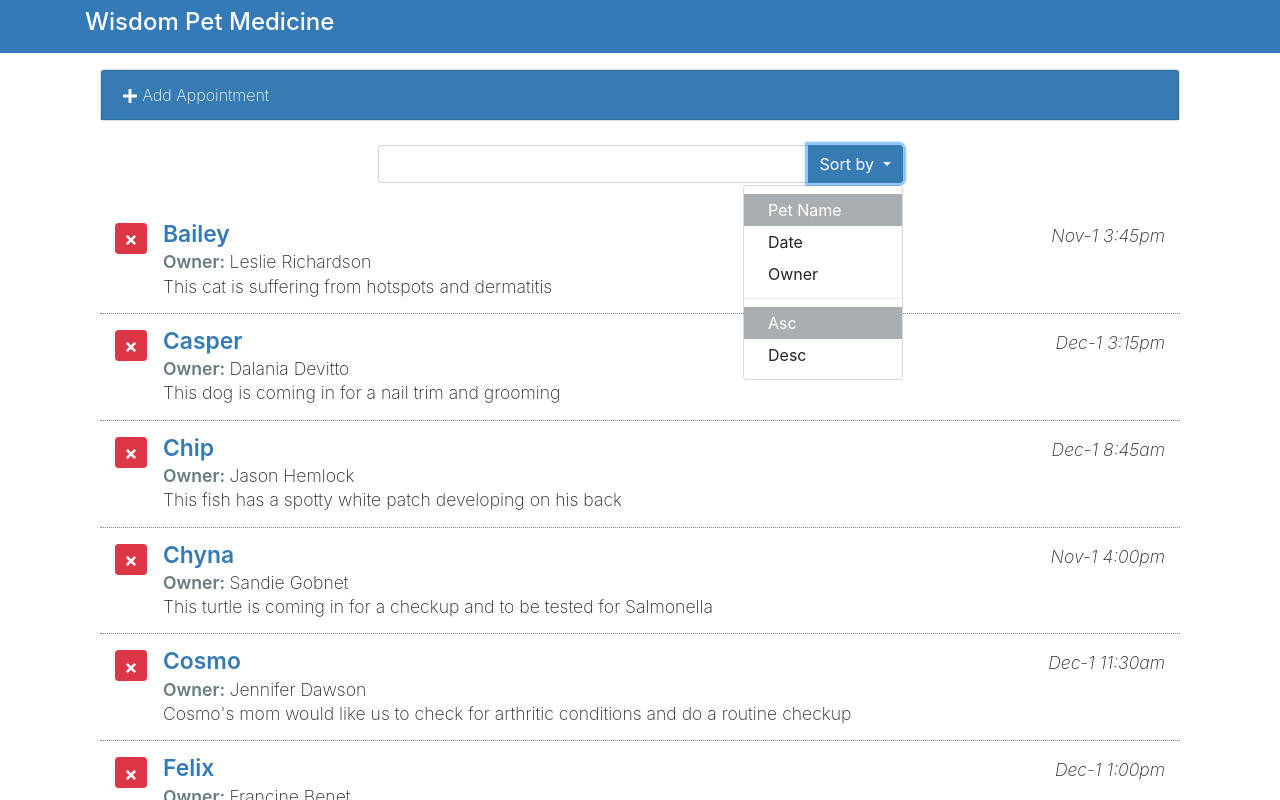
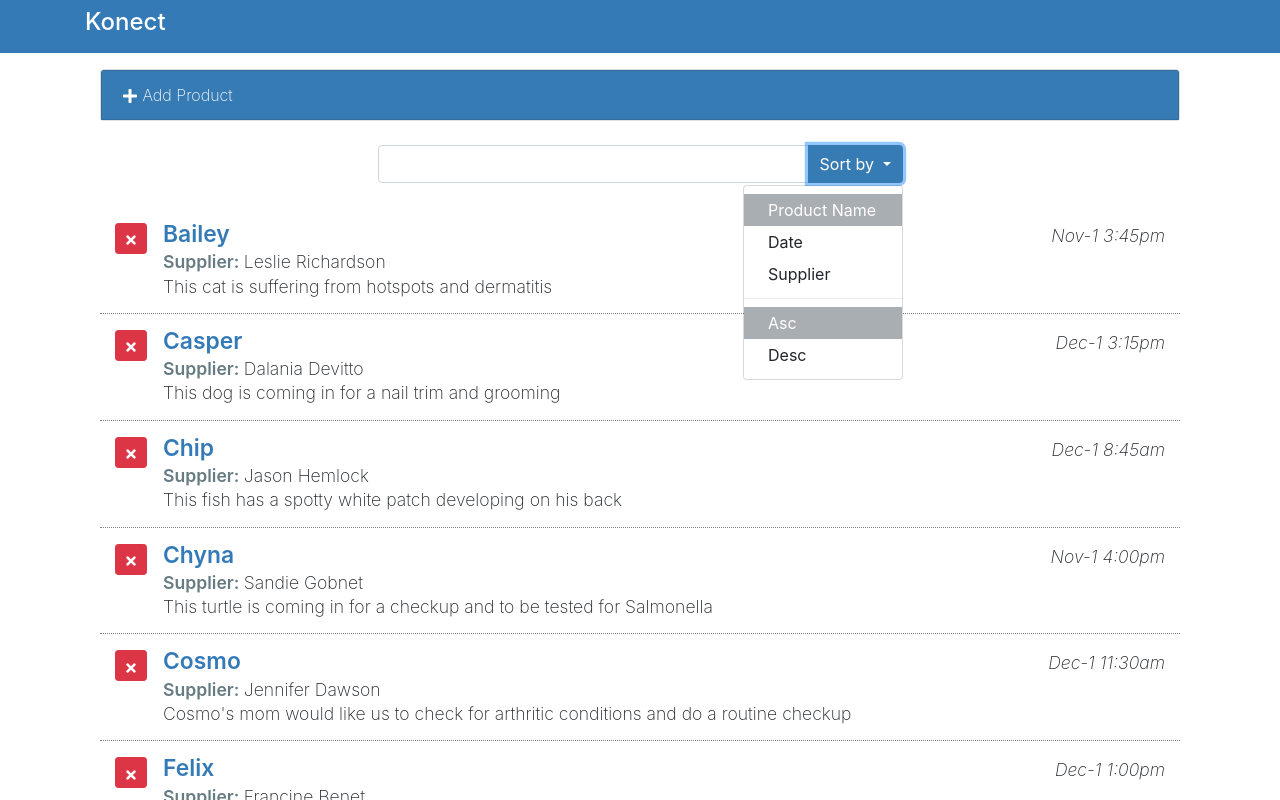
Before and after one commit to trgianglotus/konect-webapp, a React (Create React App) app: page / in a window 1280 px wide. Both pictures are taken after a click on the button "Sort by". Shown: the top 800 px of the page. Built offline with nearby package versions, Linux system fonts and the light colour scheme.

Commit message:
customise pages

```diff
--- a/package.json
+++ b/package.json
@@ -7,12 +7,9 @@
     "@testing-library/react": "^9.5.0",
     "@testing-library/user-event": "^7.2.1",
     "bootstrap": "^4.4.1",
-    "express": "^4.17.1",
-    "express-favicon": "^2.0.1",
     "jquery": "^3.5.0",
     "lodash": "^4.17.15",
     "moment": "^2.24.0",
-    "path": "^0.12.7",
     "popper.js": "^1.16.1",
     "react": "^16.13.1",
     "react-dom": "^16.13.1",
@@ -21,7 +18,7 @@
     "react-scripts": "3.4.1"
   },
   "scripts": {
-    "start": "node server.js",
+    "start": "react-scripts start",
     "build": "react-scripts build",
     "test": "react-scripts test",
     "eject": "react-scripts eject"
--- a/public/index.html
+++ b/public/index.html
@@ -28,7 +28,7 @@
 <body>
   <noscript>You need to enable JavaScript to run this app.</noscript>
   <header class="container text-white">
-    <h4 class="py-2">Wisdom Pet Medicine</h4>
+    <h4 class="py-2">Konect</h4>
   </header>
 
   <div id="root"></div>
--- a/src/components/AddAppointments.js
+++ b/src/components/AddAppointments.js
@@ -56,7 +56,7 @@ class AddAppointments extends Component {
             }>
                 <div className="apt-addheading card-header bg-primary text-white"
                     onClick={this.props.toggleForm}>
-                    <FaPlus /> Add Appointment
+                    <FaPlus /> Add Product
             </div>
 
                 <div className="card-body">
@@ -68,14 +68,14 @@ class AddAppointments extends Component {
                                 htmlFor="petName"
                                 readOnly
                             >
-                                Pet Name
+                                Product Name
                   </label>
                             <div className="col-md-10">
                                 <input
                                     type="text"
                                     className="form-control"
                                     name="petName"
-                                    placeholder="Pet's Name"
+                                    placeholder="Product Name"
                                     value={this.state.petName}
                                     onChange={this.handleChange}
                                 />
@@ -94,7 +94,7 @@ class AddAppointments extends Component {
                                     type="text"
                                     className="form-control"
                                     name="ownerName"
-                                    placeholder="Owner's Name"
+                                    placeholder="Supplier's Name"
                                     value={this.state.ownerName}
                                     onChange={this.handleChange}
                                 />
@@ -138,7 +138,7 @@ class AddAppointments extends Component {
 
                         <div className="form-group form-row">
                             <label className="col-md-2 text-md-right" htmlFor="aptNotes">
-                                Apt. Notes
+                                Description
                   </label>
                             <div className="col-md-10">
                                 <textarea
@@ -147,7 +147,7 @@ class AddAppointments extends Component {
                                     cols="50"
                                     name="aptNotes"
                                     id="aptNotes"
-                                    placeholder="Appointment Notes"
+                                    placeholder="Description"
                                     value={this.state.aptNotes}
                                     onChange={this.handleChange}
                                 />
@@ -160,7 +160,7 @@ class AddAppointments extends Component {
                                     type="submit"
                                     className="btn btn-primary d-block ml-auto"
                                 >
-                                    Add Appointment
+                                    Add Product
                     </button>
                             </div>
                         </div>
--- a/src/components/ListAppointments.js
+++ b/src/components/ListAppointments.js
@@ -37,7 +37,7 @@ class ListAppointments extends Component {
                                 suppressContentEditableWarning
                                 onBlur={e => this.props.updateInfo('ownerName', e.target.innerText, item.aptId)}
                             >
-                                <span className="label-item">Owner: </span>
+                                <span className="label-item">Supplier: </span>
                                 <span>{item.ownerName}</span>
                             </div>
                             <div className="apt-notes"
--- a/src/components/SearchAppointments.js
+++ b/src/components/SearchAppointments.js
@@ -31,7 +31,7 @@ class SearchAppointments extends Component {
                                 } href="#"
                                     onClick={e => this.props.changeOrder('petName', this.props.orderDir)}
                                 >
-                                    Pet Name
+                                    Product Name
                     </button>
                                 <button className={
                                     'sort-by dropdown-item ' +
@@ -47,7 +47,7 @@ class SearchAppointments extends Component {
                                 } href="#"
                                     onClick={e => this.props.changeOrder('ownerName', this.props.orderDir)}
                                 >
-                                    Owner
+                                    Supplier
                     </button>
                                 <div role="separator" className="dropdown-divider" />
                                 <button className={
```
